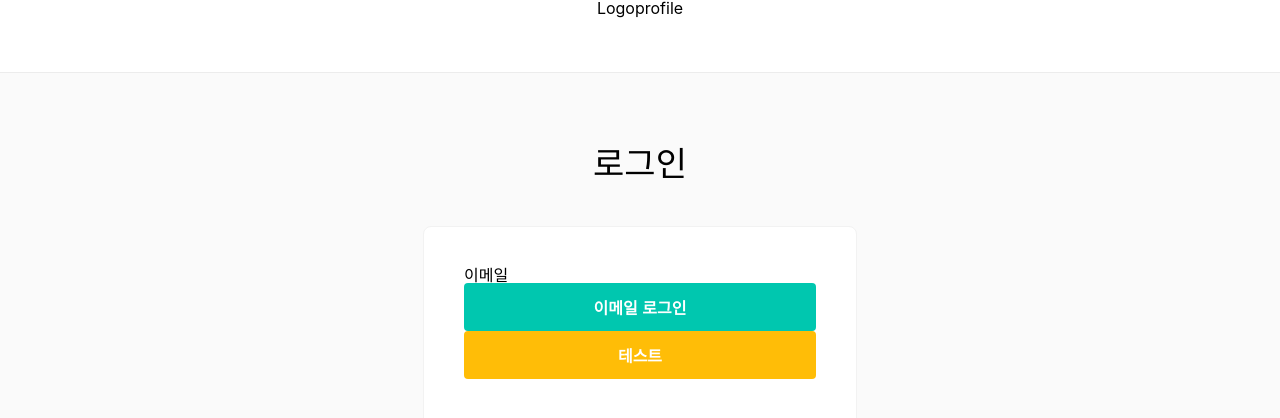
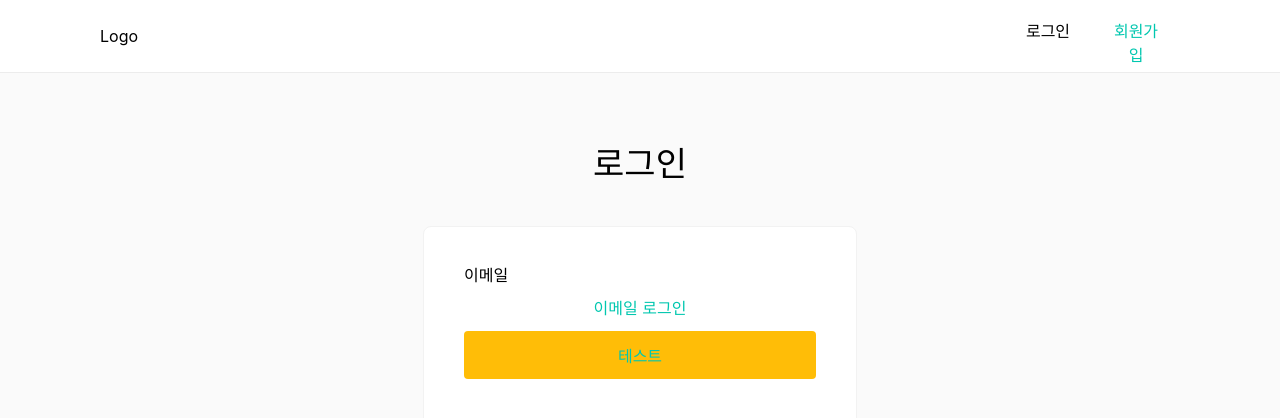
Before and after one commit to Sassy-Project/front-mbti-chat, a React (Create React App) app: page /login in a window 1280 px wide. Shown: the top 418 px of the page. Built offline with nearby package versions, Linux system fonts and the light colour scheme.

Commit message:
feat: Add Button props

```diff
--- a/src/common/Header/index.tsx
+++ b/src/common/Header/index.tsx
@@ -1,10 +1,23 @@
+import Button from '../../components/styled-components/Button';
 import './style.scss';
 
 const Header = () => {
   return (
     <header className='Header'>
-      <section className='Header__logo'>Logo</section>
-      <section className='Header__profile'>profile</section>
+      <section className='Header__nav'>
+        <div className='Header__nav--logo'>Logo</div>
+        <div className='Header__nav--right'>
+          <Button
+            text='로그인'
+            onClick={() => console.log()}
+            width='88px'
+            height='40px'
+            color='#000'
+            background='#fff'
+          />
+          <Button text='회원가입' onClick={() => console.log()} width='88px' height='40px' />
+        </div>
+      </section>
     </header>
   );
 };
--- a/src/components/LoginForm/index.tsx
+++ b/src/components/LoginForm/index.tsx
@@ -11,7 +11,7 @@ const LoginForm = () => {
       <form>이메일</form>
 
       <Button text='이메일 로그인' onClick={onClickEvent} />
-      <Button text='테스트' onClick={onClickEvent} color='var(--color-background)' />
+      <Button text='테스트' onClick={onClickEvent} background='var(--color-background)' />
     </div>
   );
 };
--- a/src/components/styled-components/Button.tsx
+++ b/src/components/styled-components/Button.tsx
@@ -3,24 +3,34 @@ import styled from 'styled-components';
 interface ButtonProps {
   text: string;
   onClick: () => void;
+  background?: string;
   color?: string;
+  width?: string;
+  height?: string;
 }
 
-const Button = ({ text, onClick, color }: ButtonProps) => {
-  // eslint-disable-next-line no-console
-  console.log(color);
+const Button = ({ text, onClick, background, color, width, height }: ButtonProps) => {
   return (
-    <StyledButton onClick={onClick} color={color}>
+    <StyledButton
+      onClick={onClick}
+      color={color}
+      width={width}
+      height={height}
+      background={background}
+    >
       {text}
     </StyledButton>
   );
 };
 
 Button.defaultProps = {
+  background: 'var(--background-btn)',
   color: 'var(--color-btn)',
+  width: '100%',
+  height: '48px',
 };
 
-const StyledButton = styled.button`
+const StyledButton = styled.button<Omit<ButtonProps, 'text' | 'onClick'>>`
   /*공통 스타일*/
   display: inline-flex;
   align-items: center;
@@ -28,21 +38,21 @@ const StyledButton = styled.button`
   outline: none;
   border: none;
   border-radius: 4px;
-  color: white;
-  font-weight: bold;
+  color: ${(props) => props.color};
   cursor: pointer;
   padding-left: 1rem;
   padding-right: 1rem;
 
   /*크기*/
-  width: 100%;
-  height: 48px;
+  width: ${(props) => props.width};
+  height: ${(props) => props.height};
   font-size: 1rem;
 
   /*색상 */
-  background: ${(props) => props.color};
-  &:hover {
-    filter: brightness(0.8);
+  background: ${(props) => props.background};
+  // background 색상이 흰색이면 hover 기능 x
+  &:not(:disabled):not([aria-disabled='true']):hover {
+    ${(props) => (props.background === '#fff' ? '' : 'filter: brightness(0.8)')};
   }
 `;
 export default Button;
```
